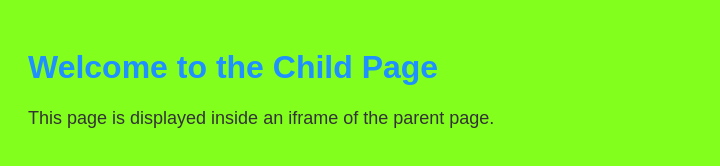
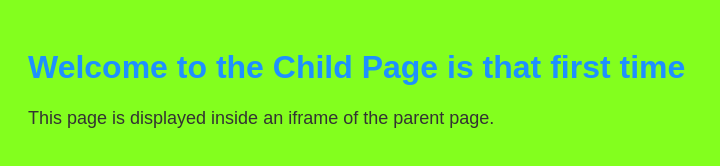
Before and after one commit to FR720/Sprints_pro1, a plain HTML site: page child.html in a window 1280 px wide. Shown: the whole page, without its empty margins (0-720 px from the left). Drawn offline with Linux system fonts and the light colour scheme.

Commit message:
change heading

```diff
--- a/child.html
+++ b/child.html
@@ -21,7 +21,7 @@
   </style>
 </head>
 <body style="background-color: #83ff1e;">
-  <h1>Welcome to the Child Page</h1>
+  <h1>Welcome to the Child Page is that first time </h1>
   <p>This page is displayed inside an iframe of the parent page.</p>
 </body>
 </html>
```
